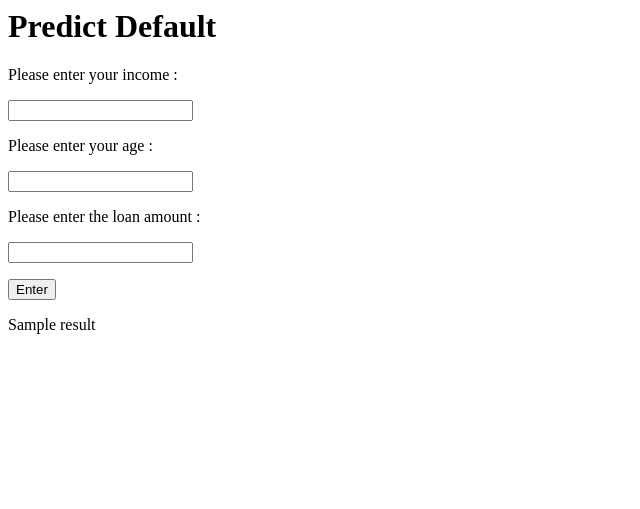
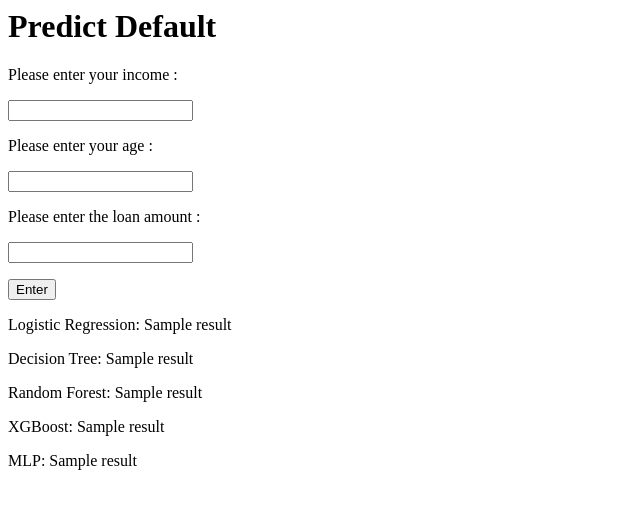
Before and after one commit to irvintingsieze/default_credit, a Flask app: template templates/index.html in a window 1280 px wide. Shown: the top 509 px of the page, without its empty margins (0-640 px from the left). Run offline with Flask 2, Linux system fonts and the light colour scheme; the template is opened without the code that fills it: most values are stand-ins (such as "Sample title", 1, 10 or a date in 2020).

Commit message:
Update index.html

```diff
--- a/templates/index.html
+++ b/templates/index.html
@@ -11,6 +11,10 @@
       <p><input type="number" step="any" name="loan" /></p>
       <p><input type="submit" value="Enter" /></p>
     </form>
-    {{result}}
+    <p>Logistic Regression: {{result[0]}}</p>
+    <p>Decision Tree: {{result[1]}}</p>
+    <p>Random Forest: {{result[2]}}</p>
+    <p>XGBoost: {{result[3]}}</p>
+    <p>MLP: {{result[4]}}</p>
   </body>
 </html>
```
